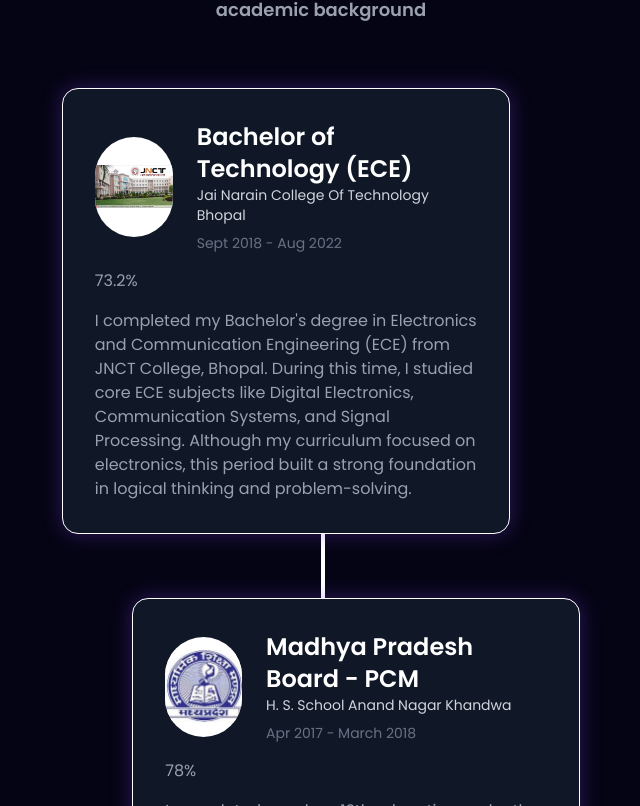
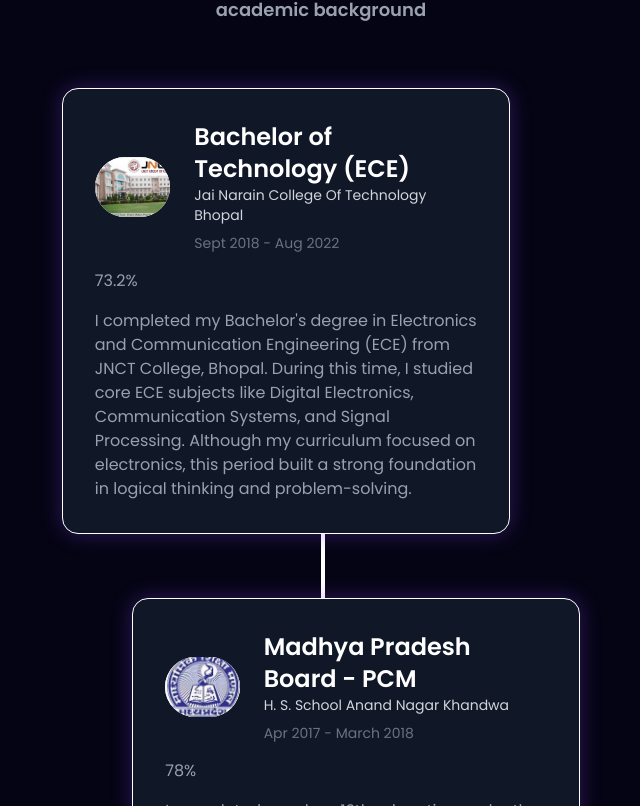
Before and after one commit to kaluramkanesh/Portfolio, a React (Vite) app: page / in a window 1280 px wide. Shown: the part 6374-7180 px from the top of the page, without its empty margins (319-959 px from the left). Built offline with nearby package versions, Linux system fonts and the light colour scheme.

Commit message:
minur issue fixed

```diff
--- a/src/components/Education/Education.jsx
+++ b/src/components/Education/Education.jsx
@@ -10,8 +10,8 @@ function Education() {
         <h2 className="text-4xl font-bold text-white">EDUCATION</h2>
         <div className="w-32 h-1 bg-purple-500 mx-auto mt-4"></div>
         <p className="text-gray-400 mt-4 text-lg font-semibold">
-        My education has been a journey of learning and development. Here are
-        the details of my academic background
+          My education has been a journey of learning and development. Here are
+          the details of my academic background
         </p>
       </div>
 
@@ -46,11 +46,11 @@ function Education() {
               {/* Flex container for image and text */}
               <div className="flex items-center space-x-6">
                 {/* School Logo/Image */}
-                <div className="w-25 h-25 bg-white rounded-full overflow-hidden">
+                <div className="w-24 h-15 rounded-full overflow-hidden bg-white">
                   <img
                     src={education.img}
                     alt={education.school}
-                    className="w-full h-full overflow-hidden object-contain"
+                    className="w-full h-full object-cover"
                   />
                 </div>
 
```
